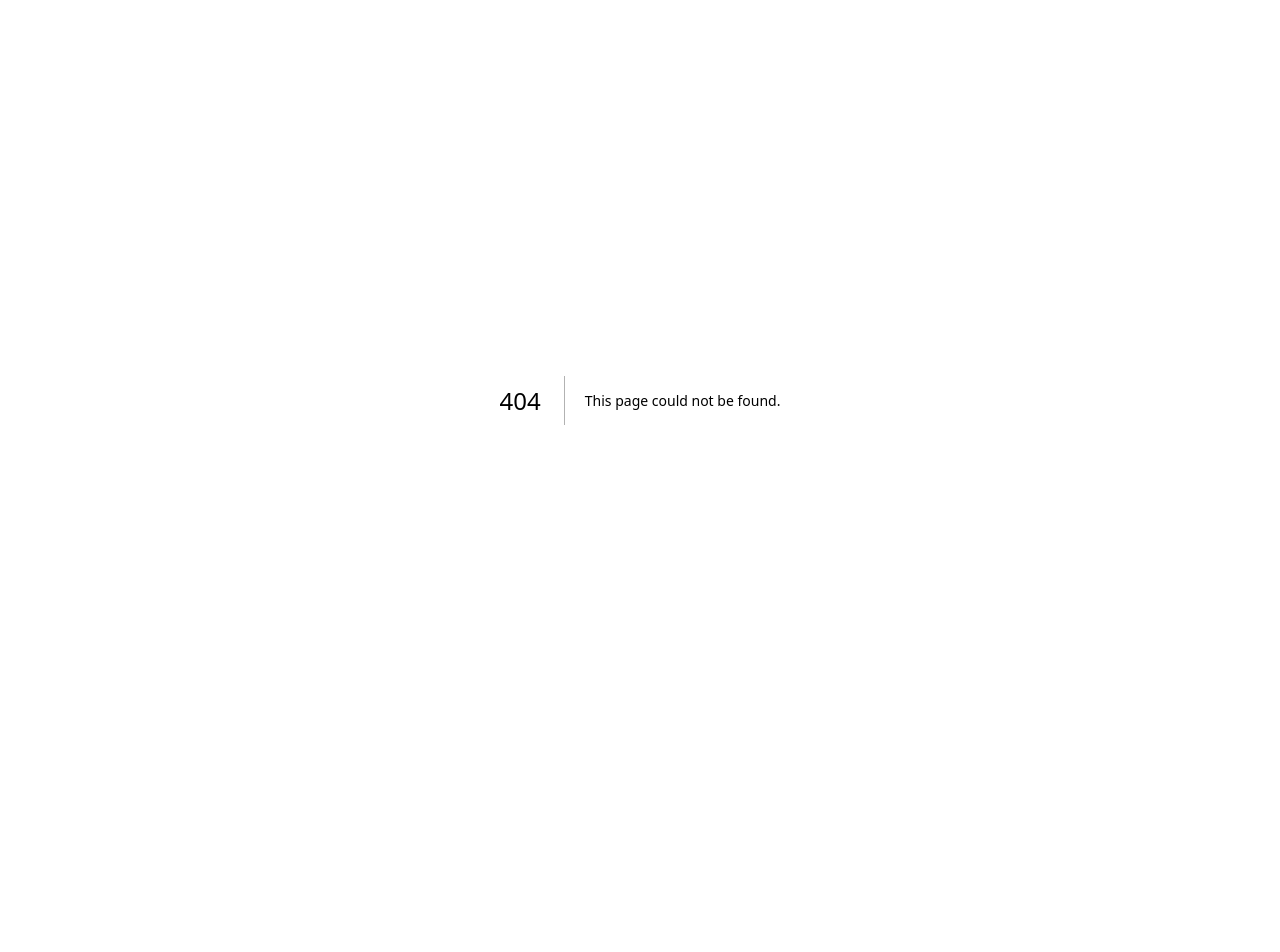
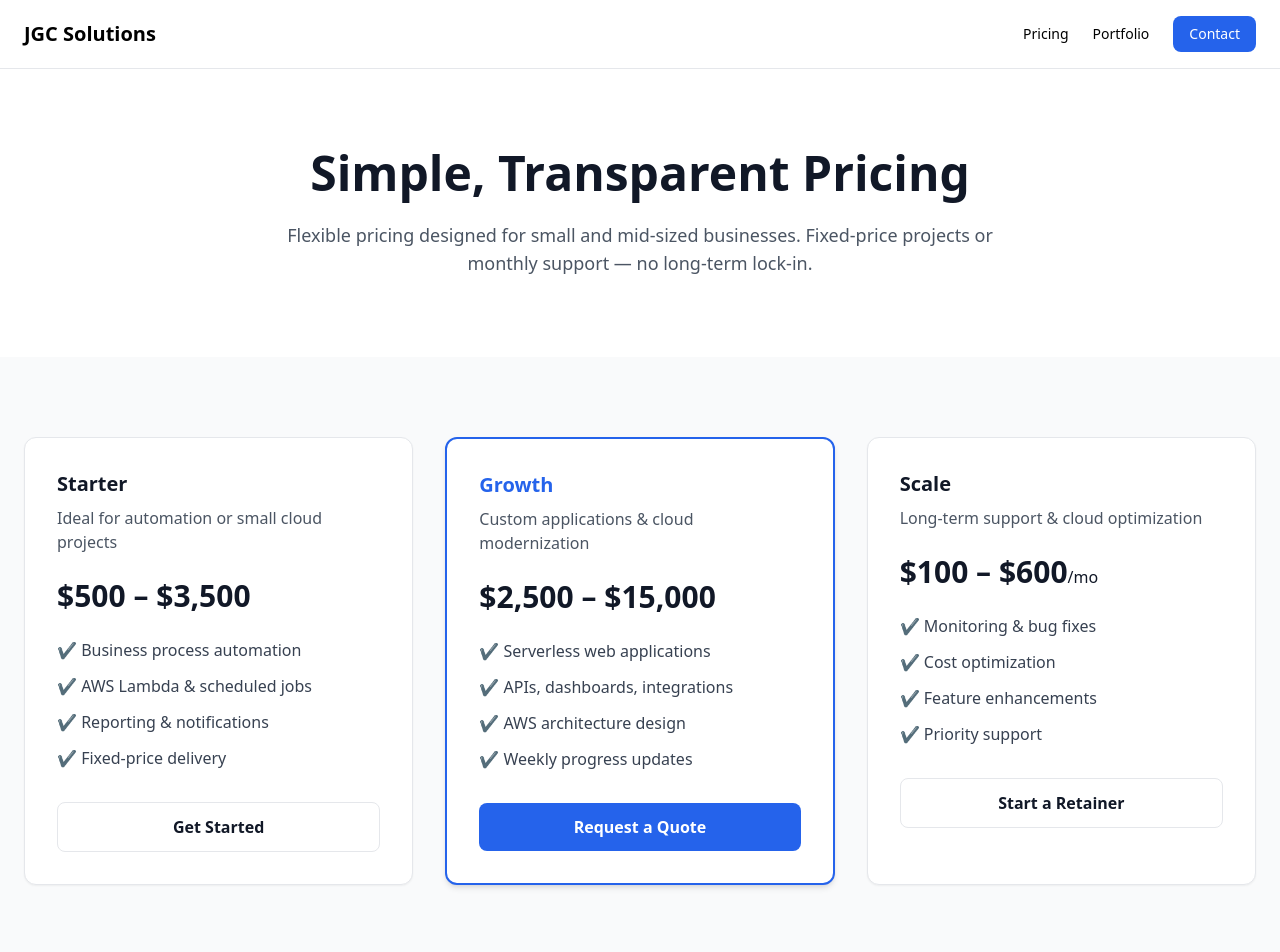
Before and after one commit to jgcsol/website, a Next.js app: page /pricing in a window 1280 px wide. Before the commit this address had no page. Shown: the top 952 px of the page. Before the commit the page ends 800 px from the top, so only its background shows below. Built offline with nearby package versions, Linux system fonts and the light colour scheme.

Commit message:
last commit on main, branch out new features.

```diff
--- /dev/null
+++ b/app/components/navbar.tsx
@@ -0,0 +1,30 @@
+import Link from "next/link";
+import { JSX } from "react";
+
+export default function Navbar(): JSX.Element {
+  return (
+    <nav className="border-b bg-white">
+      <div className="max-w-7xl mx-auto px-6 py-4 flex justify-between items-center">
+
+        {/* Brand */}
+        <Link href="/" className="text-xl font-bold">
+          JGC Solutions
+        </Link>
+
+        {/* Navigation */}
+        <div className="flex items-center gap-6 text-sm font-medium">
+          <Link href="/pricing">Pricing</Link>
+          <Link href="/portfolio">Portfolio</Link>
+
+          <Link
+            href="/contact"
+            className="px-4 py-2 rounded-lg bg-blue-600 text-white hover:bg-blue-700 transition"
+          >
+            Contact
+          </Link>
+        </div>
+
+      </div>
+    </nav>
+  );
+}
--- a/app/contact/page.tsx
+++ b/app/contact/page.tsx
@@ -1,6 +1,92 @@
-function Page(){
-    return(
-        <></>
-    )
+import Link from "next/link";
+import { JSX } from "react";
+
+export default function ContactPage(): JSX.Element {
+  return (
+    <main className="bg-white text-gray-900">
+
+      {/* HEADER */}
+      <section className="max-w-4xl mx-auto px-6 py-20 text-center">
+        <h1 className="text-4xl md:text-5xl font-bold">
+          Get in Touch
+        </h1>
+        <p className="mt-6 text-lg text-gray-600">
+          Tell us about your project, automation needs, or cloud goals.
+          We’ll respond within 1 business day.
+        </p>
+      </section>
+
+      {/* CONTACT FORM */}
+      <section className="max-w-3xl mx-auto px-6 pb-20">
+        <form
+          action="mailto:contact@jgcsolutions.com"
+          method="POST"
+          encType="text/plain"
+          className="space-y-6"
+        >
+          <div>
+            <label className="block font-medium mb-1">Name</label>
+            <input
+              type="text"
+              name="name"
+              required
+              className="w-full border rounded-lg px-4 py-3 focus:outline-none focus:ring-2 focus:ring-blue-600"
+            />
+          </div>
+
+          <div>
+            <label className="block font-medium mb-1">Email</label>
+            <input
+              type="email"
+              name="email"
+              required
+              className="w-full border rounded-lg px-4 py-3 focus:outline-none focus:ring-2 focus:ring-blue-600"
+            />
+          </div>
+
+          <div>
+            <label className="block font-medium mb-1">Company (optional)</label>
+            <input
+              type="text"
+              name="company"
+              className="w-full border rounded-lg px-4 py-3 focus:outline-none focus:ring-2 focus:ring-blue-600"
+            />
+          </div>
+
+          <div>
+            <label className="block font-medium mb-1">
+              How can we help?
+            </label>
+            <textarea
+              name="message"
+              rows={5}
+              required
+              className="w-full border rounded-lg px-4 py-3 focus:outline-none focus:ring-2 focus:ring-blue-600"
+            />
+          </div>
+
+          <button
+            type="submit"
+            className="w-full bg-blue-600 text-white font-semibold py-3 rounded-lg hover:bg-blue-700 transition"
+          >
+            Send Message
+          </button>
+        </form>
+
+        {/* ALTERNATIVE CONTACT */}
+        <div className="mt-10 text-center text-gray-600">
+          <p>
+            Prefer email? Reach us directly at{" "}
+            <a
+              href="mailto:contact@jgcsolutions.com"
+              className="text-blue-600 font-medium"
+            >
+              contact@jgcsolutions.com
+            </a>
+          </p>
+        </div>
+      </section>
+
+    </main>
+  );
 }
-export default Page
--- a/app/layout.tsx
+++ b/app/layout.tsx
@@ -1,6 +1,7 @@
 import type { Metadata } from "next";
 import { Geist, Geist_Mono } from "next/font/google";
 import "../styles/global.css";
+import Navbar from "./components/navbar";
 
 const geistSans = Geist({
   variable: "--font-geist-sans",
@@ -27,6 +28,7 @@ export default function RootLayout({
       <body
         className={`${geistSans.variable} ${geistMono.variable} antialiased`}
       >
+         <Navbar />
         {children}
       </body>
     </html>
--- /dev/null
+++ b/app/pricing/page.tsx
@@ -0,0 +1,125 @@
+import Link from "next/link";
+
+export default function Pricing() {
+  return (
+    <main className="bg-white text-gray-900">
+
+      {/* HEADER */}
+      <section className="max-w-7xl mx-auto px-6 py-20 text-center">
+        <h1 className="text-4xl md:text-5xl font-bold">
+          Simple, Transparent Pricing
+        </h1>
+        <p className="mt-6 text-lg text-gray-600 max-w-3xl mx-auto">
+          Flexible pricing designed for small and mid-sized businesses.
+          Fixed-price projects or monthly support — no long-term lock-in.
+        </p>
+      </section>
+
+      {/* PRICING CARDS */}
+      <section className="bg-gray-50 py-20">
+        <div className="max-w-7xl mx-auto px-6 grid md:grid-cols-3 gap-8">
+
+          {/* STARTER */}
+          <div className="bg-white border rounded-xl p-8 shadow-sm">
+            <h3 className="text-xl font-semibold">Starter</h3>
+            <p className="mt-2 text-gray-600">
+              Ideal for automation or small cloud projects
+            </p>
+
+            <p className="mt-6 text-3xl font-bold">
+              $500 – $3,500
+            </p>
+
+            <ul className="mt-6 space-y-3 text-gray-700">
+              <li>✔ Business process automation</li>
+              <li>✔ AWS Lambda & scheduled jobs</li>
+              <li>✔ Reporting & notifications</li>
+              <li>✔ Fixed-price delivery</li>
+            </ul>
+
+            <Link
+              href="/contact"
+              className="mt-8 inline-block w-full text-center px-6 py-3 border rounded-lg font-semibold hover:bg-gray-100 transition"
+            >
+              Get Started
+            </Link>
+          </div>
+
+          {/* GROWTH */}
+          <div className="bg-white border-2 border-blue-600 rounded-xl p-8 shadow-md">
+            <h3 className="text-xl font-semibold text-blue-600">
+              Growth
+            </h3>
+            <p className="mt-2 text-gray-600">
+              Custom applications & cloud modernization
+            </p>
+
+            <p className="mt-6 text-3xl font-bold">
+              $2,500 – $15,000
+            </p>
+
+            <ul className="mt-6 space-y-3 text-gray-700">
+              <li>✔ Serverless web applications</li>
+              <li>✔ APIs, dashboards, integrations</li>
+              <li>✔ AWS architecture design</li>
+              <li>✔ Weekly progress updates</li>
+            </ul>
+
+            <Link
+              href="/contact"
+              className="mt-8 inline-block w-full text-center px-6 py-3 bg-blue-600 text-white rounded-lg font-semibold hover:bg-blue-700 transition"
+            >
+              Request a Quote
+            </Link>
+          </div>
+
+          {/* SCALE */}
+          <div className="bg-white border rounded-xl p-8 shadow-sm">
+            <h3 className="text-xl font-semibold">Scale</h3>
+            <p className="mt-2 text-gray-600">
+              Long-term support & cloud optimization
+            </p>
+
+            <p className="mt-6 text-3xl font-bold">
+              $100 – $600<span className="text-base font-normal">/mo</span>
+            </p>
+
+            <ul className="mt-6 space-y-3 text-gray-700">
+              <li>✔ Monitoring & bug fixes</li>
+              <li>✔ Cost optimization</li>
+              <li>✔ Feature enhancements</li>
+              <li>✔ Priority support</li>
+            </ul>
+
+            <Link
+              href="/contact"
+              className="mt-8 inline-block w-full text-center px-6 py-3 border rounded-lg font-semibold hover:bg-gray-100 transition"
+            >
+              Start a Retainer
+            </Link>
+          </div>
+
+        </div>
+      </section>
+
+      {/* FAQ / FOOTER CTA */}
+      <section className="py-20 text-center max-w-4xl mx-auto px-6">
+        <h2 className="text-2xl font-bold">
+          Not sure which option fits?
+        </h2>
+        <p className="mt-4 text-gray-600">
+          Every project starts with a free consultation to define scope,
+          timeline, and pricing — no obligation.
+        </p>
+
+        <Link
+          href="/contact"
+          className="mt-8 inline-block px-8 py-3 bg-blue-600 text-white rounded-lg font-semibold hover:bg-blue-700 transition"
+        >
+          Schedule a Free Consultation
+        </Link>
+      </section>
+
+    </main>
+  );
+}
--- a/app/services/page.tsx
+++ /dev/null
@@ -1,6 +0,0 @@
-function Page(){
-    return(
-        <></>
-    )
-}
-export default Page
```
